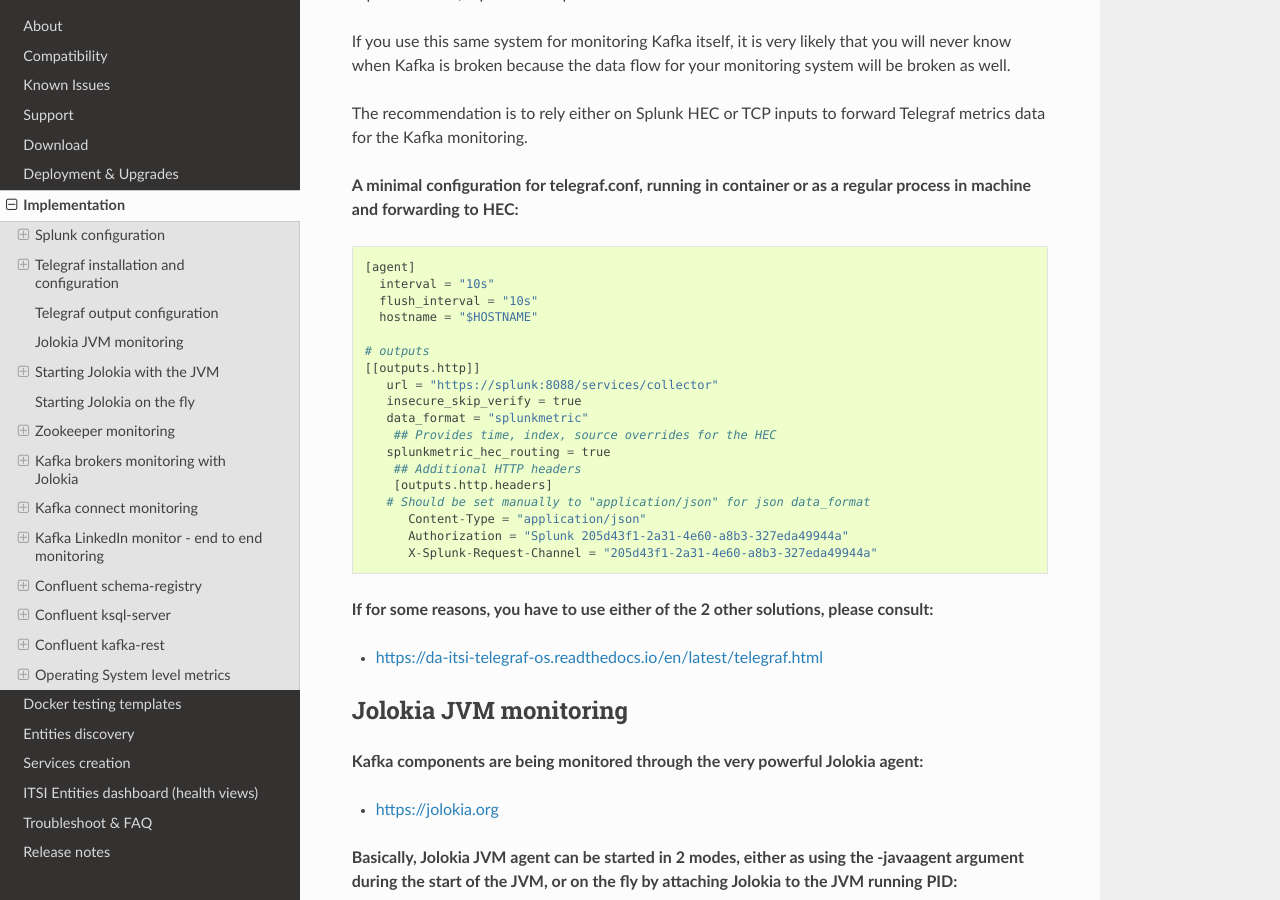
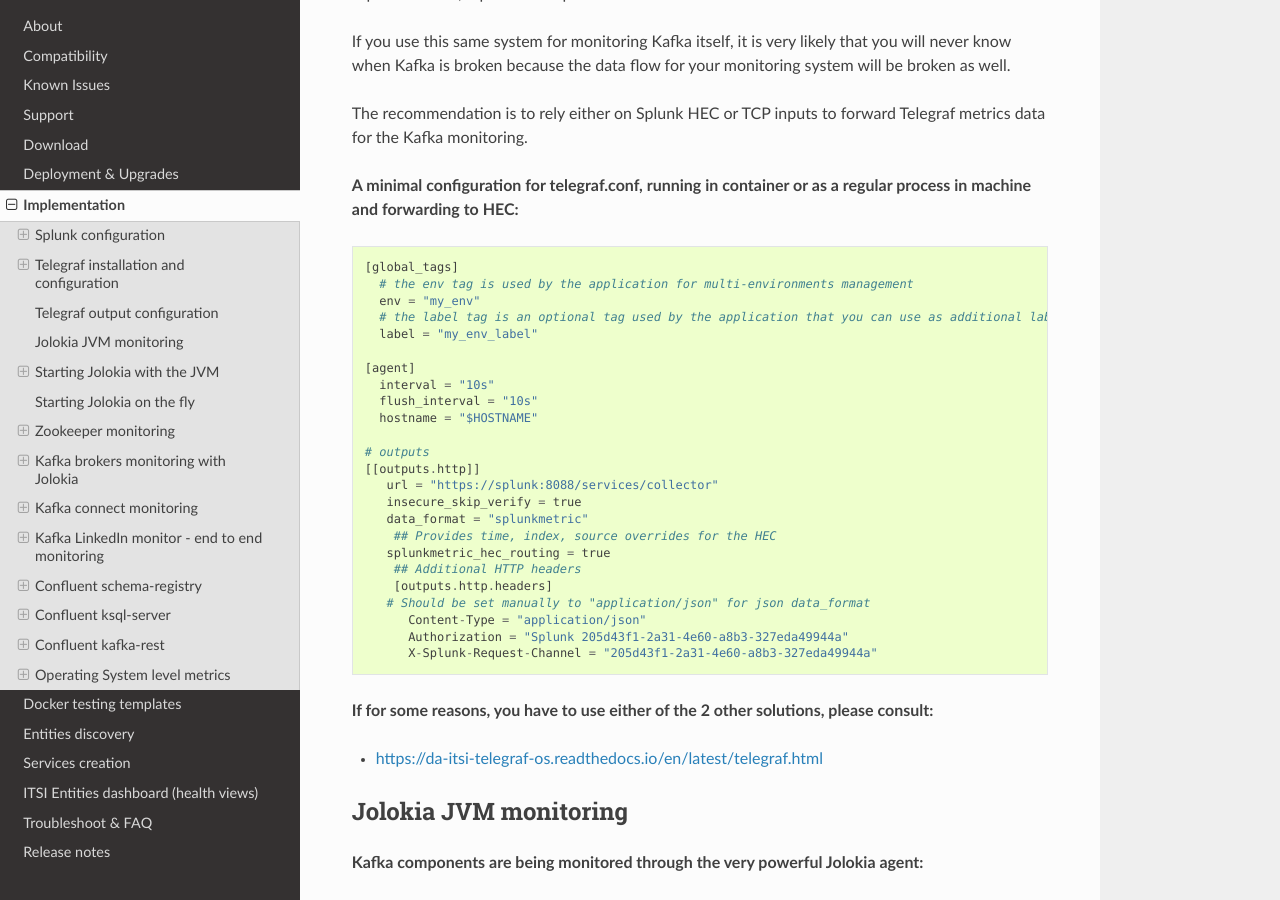
Before and after one commit to guilhemmarchand/DA-ITSI-TELEGRAF-KAFKA, a Sphinx documentation site: the page built from docs/kafka_monitoring.rst, in a window 1280 px wide and 900 px high, scrolled down 3223 px. Built offline with Sphinx 7.4.7 and the Read the Docs theme 2.0.0, drawn with Linux system fonts in a browser that asks for light colours; some of the changed text lies outside the part shown.

Commit message:
tag support

```diff
--- a/docs/kafka_monitoring.rst
+++ b/docs/kafka_monitoring.rst
@@ -124,6 +124,12 @@
 **A minimal configuration for telegraf.conf, running in container or as a regular process in machine and forwarding to HEC:**
 
 ::
+
+    [global_tags]
+      # the env tag is used by the application for multi-environments management
+      env = "my_env"
+      # the label tag is an optional tag used by the application that you can use as additional label for the services or infrastructure
+      label = "my_env_label"
 
     [agent]
       interval = "10s"
@@ -256,6 +262,12 @@
 
 ::
 
+   [global_tags]
+     # the env tag is used by the application for multi-environments management
+     env = "my_env"
+     # the label tag is an optional tag used by the application that you can use as additional label for the services or infrastructure
+     label = "my_env_label"
+
    [agent]
      interval = "10s"
      flush_interval = "10s"
@@ -336,6 +348,12 @@
 *The following telegraf.conf collects a cluster of 3 Kafka brokers:*
 
 ::
+
+    [global_tags]
+      # the env tag is used by the application for multi-environments management
+      env = "my_env"
+      # the label tag is an optional tag used by the application that you can use as additional label for the services or infrastructure
+      label = "my_env_label"
 
     [agent]
       interval = "10s"
@@ -496,6 +514,12 @@
 
 ::
 
+   [global_tags]
+     # the env tag is used by the application for multi-environments management
+     env = "my_env"
+     # the label tag is an optional tag used by the application that you can use as additional label for the services or infrastructure
+     label = "my_env_label"
+
    [agent]
      interval = "10s"
      flush_interval = "10s"
@@ -596,6 +620,12 @@
 
 ::
 
+    [global_tags]
+      # the env tag is used by the application for multi-environments management
+      env = "my_env"
+      # the label tag is an optional tag used by the application that you can use as additional label for the services or infrastructure
+      label = "my_env_label"
+
     [agent]
       interval = "10s"
       flush_interval = "10s"
@@ -679,6 +709,12 @@
 *bellow a full telegraf.conf example:*
 
 ::
+
+   [global_tags]
+     # the env tag is used by the application for multi-environments management
+     env = "my_env"
+     # the label tag is an optional tag used by the application that you can use as additional label for the services or infrastructure
+     label = "my_env_label"
 
    [agent]
      interval = "10s"
@@ -772,6 +808,12 @@
 
 ::
 
+   [global_tags]
+     # the env tag is used by the application for multi-environments management
+     env = "my_env"
+     # the label tag is an optional tag used by the application that you can use as additional label for the services or infrastructure
+     label = "my_env_label"
+
    [agent]
      interval = "10s"
      flush_interval = "10s"
@@ -858,6 +900,12 @@
 *bellow a full telegraf.conf example:*
 
 ::
+
+   [global_tags]
+     # the env tag is used by the application for multi-environments management
+     env = "my_env"
+     # the label tag is an optional tag used by the application that you can use as additional label for the services or infrastructure
+     label = "my_env_label"
 
    [agent]
      interval = "10s"
```
